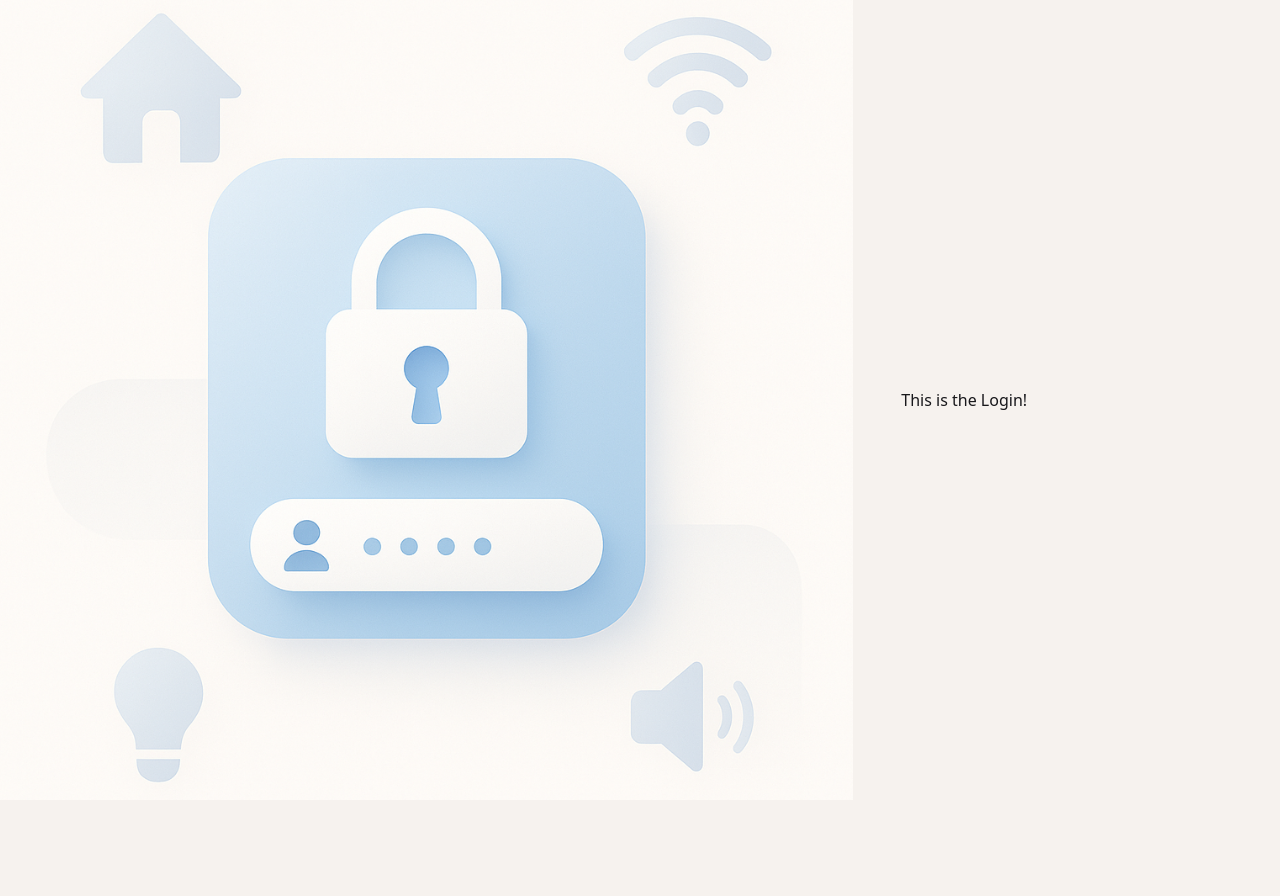
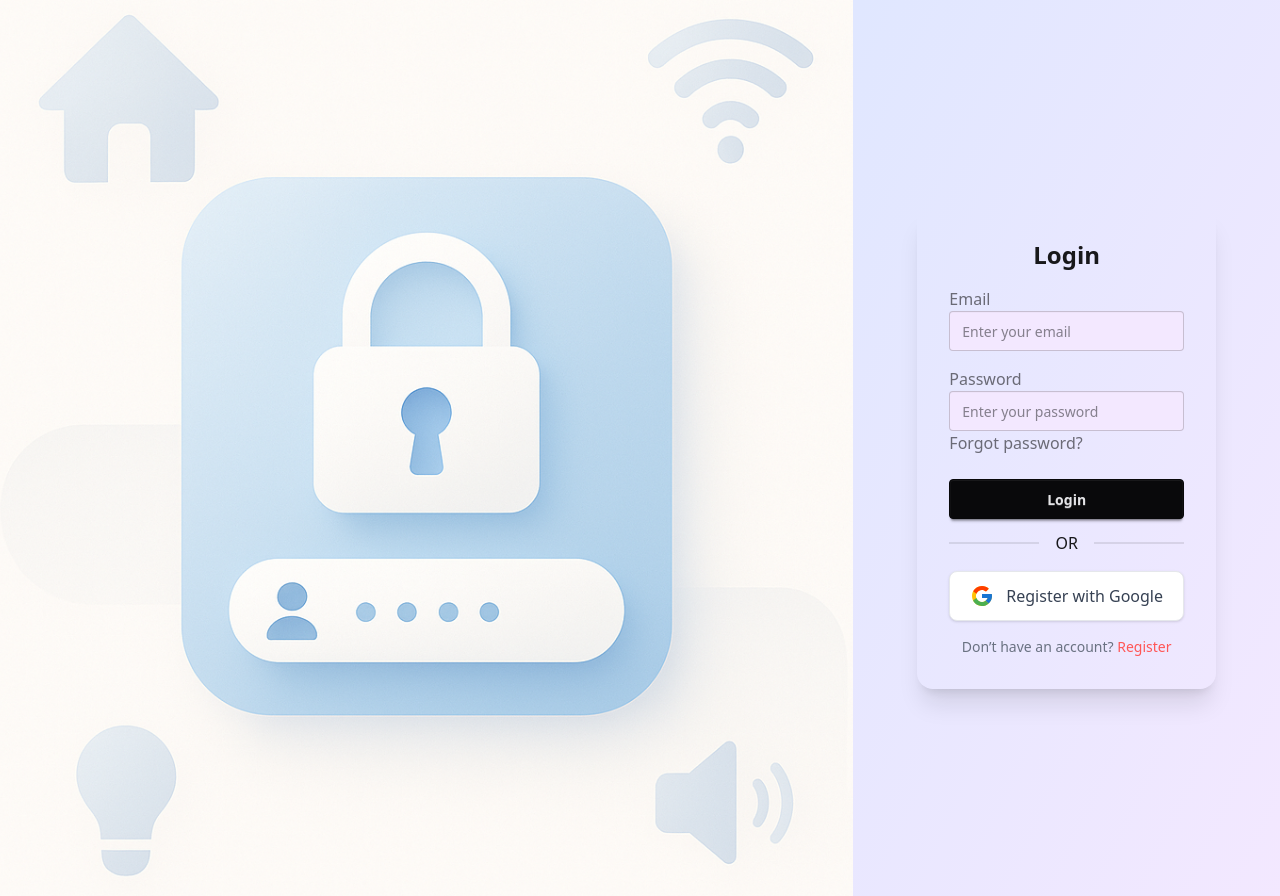
Before and after one commit to sakib404-hub/style-decor-client-site, a React (Vite) app: page /login in a window 1280 px wide. Before the commit the page ends 800 px from the top, so only its background shows below. Built offline with nearby package versions, Linux system fonts and the light colour scheme.

Commit message:
made the social login

```diff
--- a/package.json
+++ b/package.json
@@ -11,8 +11,11 @@
   },
   "dependencies": {
     "@tailwindcss/vite": "^4.1.17",
-    "react": "^19.2.0",
+    "icons": "^1.0.0",
+    "react": "^19.2.1",
     "react-dom": "^19.2.0",
+    "react-hook-form": "^7.68.0",
+    "react-icons": "^5.5.0",
     "react-router": "^7.10.1",
     "tailwindcss": "^4.1.17"
   },
--- a/src/Layout/AuthLayout/AuthLayout.jsx
+++ b/src/Layout/AuthLayout/AuthLayout.jsx
@@ -5,8 +5,6 @@ import authImg from "../../assets/authImg.png";
 const AuthLayout = () => {
     return (
         <div className="min-h-screen w-full grid grid-cols-1 lg:grid-cols-3">
-
-            {/* IMAGE (Moves position based on screen size) */}
             <div className="order-2 lg:order-1 col-span-1 lg:col-span-2 flex items-center justify-center bg-white">
                 <img
                     src={authImg}
@@ -14,9 +12,7 @@ const AuthLayout = () => {
                     className="w-full h-full object-cover"
                 />
             </div>
-
-            {/* FORM */}
-            <div className="order-1 lg:order-2 flex items-center justify-center p-6 md:p-12 col-span-1">
+            <div className="order-1 lg:order-2 flex items-center justify-center p-6 md:p-12 col-span-1 bg-linear-to-br from-indigo-100 to-purple-100">
                 <div className="w-full max-w-md">
                     <Outlet />
                 </div>
--- a/src/Pages/Authentication/Login/Login.jsx
+++ b/src/Pages/Authentication/Login/Login.jsx
@@ -1,9 +1,75 @@
-import React from 'react';
+import React from "react";
+import { useForm } from "react-hook-form";
+import SocialLogin from "../SocialLogin/SocialLogin";
 
 const Login = () => {
+    const {
+        register,
+        handleSubmit,
+        formState: { errors },
+    } = useForm();
+
+    const onSubmit = (data) => {
+        console.log(data);
+    };
+
     return (
-        <div>
-            This is the Login!
+        <div className="min-h-screen flex items-center justify-center px-4">
+            <form
+                onSubmit={handleSubmit(onSubmit)}
+                className="w-full max-w-sm p-8 rounded-2xl shadow-xl space-y-4"
+            >
+                <h2 className="text-2xl font-bold text-center">Login</h2>
+                <div className="form-control">
+                    <label className="label">
+                        <span className="label-text">Email</span>
+                    </label>
+                    <input
+                        type="email"
+                        placeholder="Enter your email"
+                        className="input input-bordered w-full bg-purple-100"
+                        {...register("email", { required: "Email is required" })}
+                    />
+                    {errors.email && (
+                        <p className="text-red-500 text-sm mt-1">
+                            {errors.email.message}
+                        </p>
+                    )}
+                </div>
+
+                {/* Password Field */}
+                <div className="form-control">
+                    <label className="label">
+                        <span className="label-text">Password</span>
+                    </label>
+                    <input
+                        type="password"
+                        placeholder="Enter your password"
+                        className="input input-bordered w-full bg-purple-100"
+                        {...register("password", { required: "Password is required" })}
+                    />
+                    {errors.password && (
+                        <p className="text-red-500 text-sm mt-1">
+                            {errors.password.message}
+                        </p>
+                    )}
+                    <label className="label">
+                        <a className="label-text-alt link link-hover">
+                            Forgot password?
+                        </a>
+                    </label>
+                </div>
+
+                {/* Button */}
+                <button className="btn btn-neutral w-full mt-2">Login</button>
+                <div className="divider">OR</div>
+                <SocialLogin />
+                {/* Divider */}
+                <div className="text-center text-sm text-gray-500 mt-2">
+                    Don’t have an account?{" "}
+                    <a className="link link-primary link-hover">Register</a>
+                </div>
+            </form>
         </div>
     );
 };
--- /dev/null
+++ b/src/Pages/Authentication/SocialLogin/SocialLogin.jsx
@@ -0,0 +1,16 @@
+import React from 'react';
+import { FcGoogle } from 'react-icons/fc';
+
+const SocialLogin = () => {
+    return (
+        <div>
+            <button
+                className="w-full mt-5 flex items-center justify-center gap-3 bg-white shadow-sm border border-gray-200 rounded-lg py-3 hover:bg-gray-100 transition-all duration-200">
+                <FcGoogle className="text-2xl" />
+                <span className="font-medium text-gray-700">Register with Google</span>
+            </button>
+        </div>
+    );
+};
+
+export default SocialLogin;
```
Also changed, not shown: 1 other file (tests, documents, lock files or other folders).
